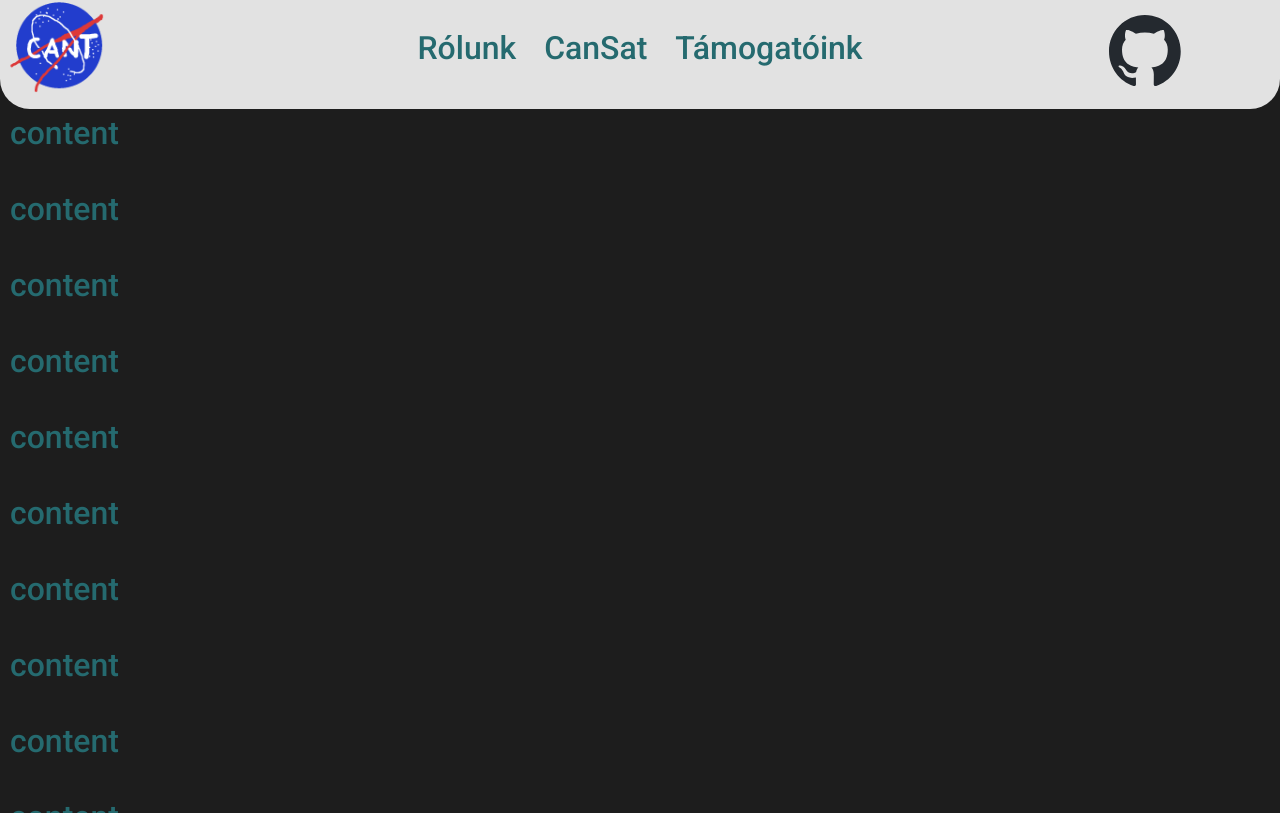
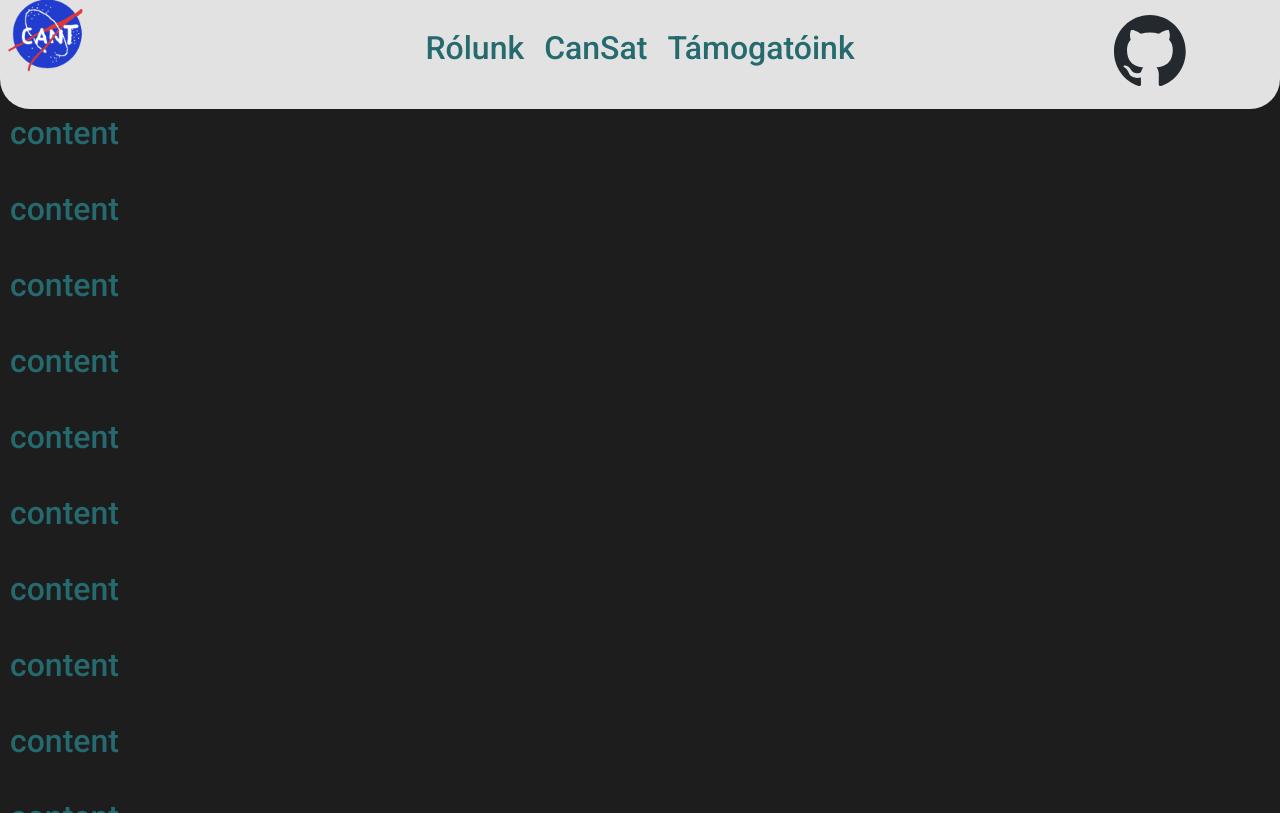
Before and after one commit to cant-sat/webpage-dev, a plain HTML site: page docs/template.html in a window 1280 px wide. Drawn offline with Linux system fonts and the light colour scheme.

Commit message:
made topbar resize better

```diff
--- a/docs/css/template.css
+++ b/docs/css/template.css
@@ -50,6 +50,7 @@ body {
     padding-bottom: 1%;
     border-bottom-left-radius: 30px;
     border-bottom-right-radius: 30px;
+    font-size: 100%;
 }
 
 #content {
@@ -96,7 +97,16 @@ a[title~="link"]:hover{
     height: 100%;
 
     text-align: center;
-    flex: 4;
+    flex: 4.2;
+    display: block;
+
+    display: flex;
+    align-items: center;
+    justify-content: center;
+
+    flex-wrap: wrap;
+
+
 }
 
 
@@ -108,7 +118,7 @@ a[title~="link"]:hover{
     background-image: url("/images/logo.png");
     background-size: cover;
     background-repeat: no-repeat;
-    background-size:contain;
+    background-size: 12vh;
 
     width: 15vh;
     height: 15vh;
@@ -143,10 +153,6 @@ a[title~="link"]:hover{
 
 }
 
-#otherPages, #contact{
-    transform: translateY(30%);
-}
-
 
 /* end of top bar */
 
```
Also changed, not shown: docs/template.html (+2 -2 lines).
